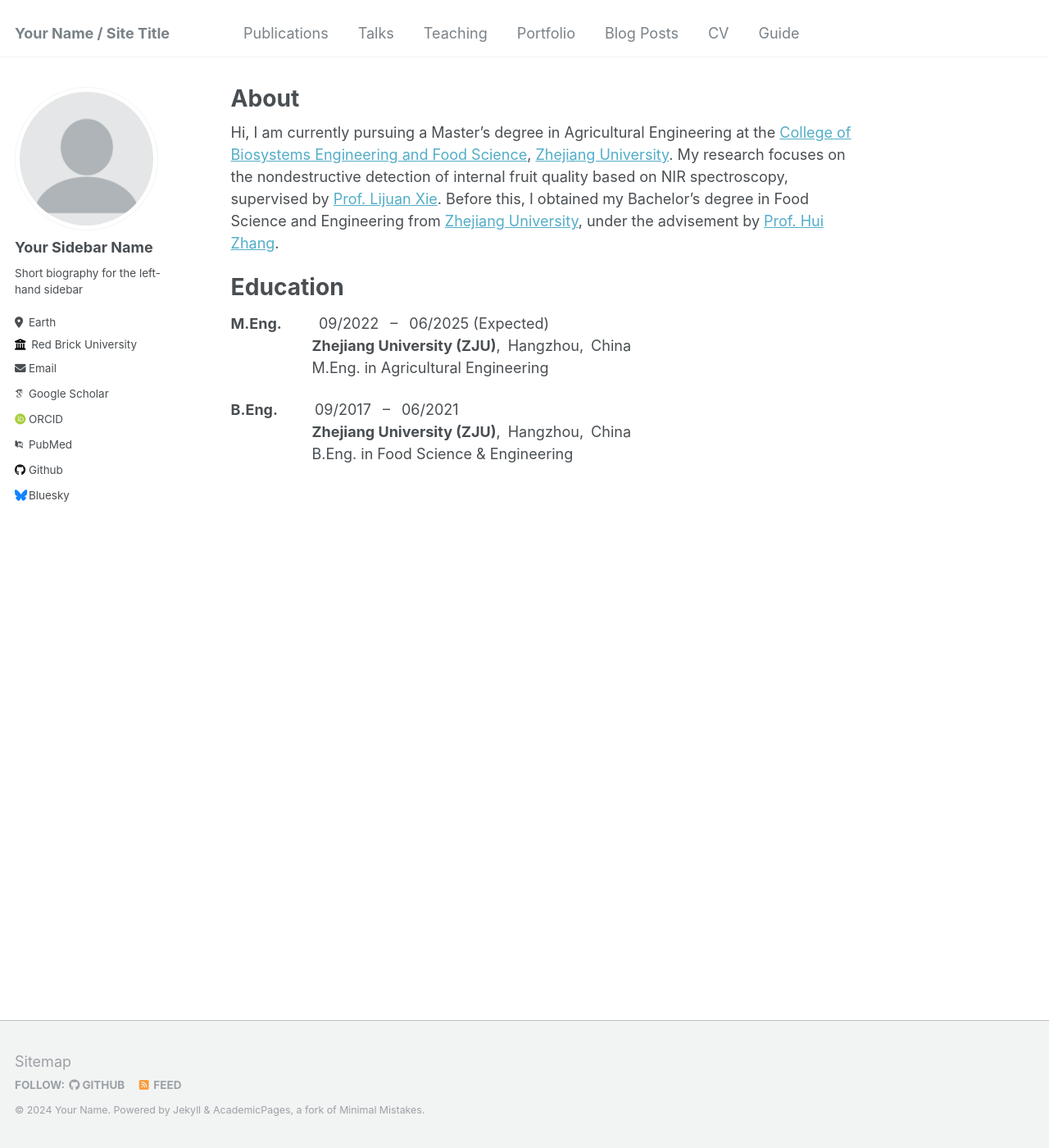
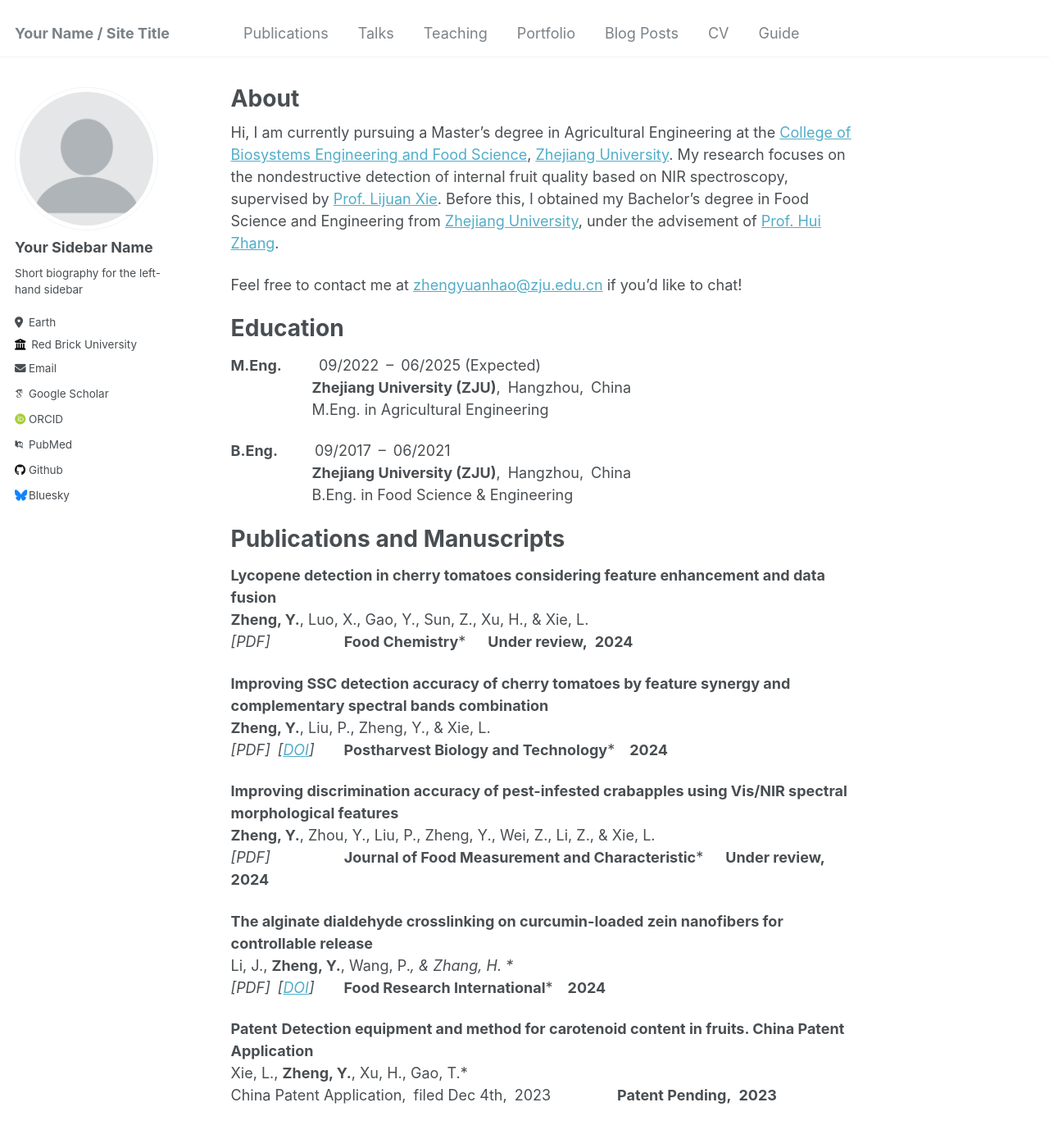
Before and after one commit to Zheng-Yuanhao/Zheng-Yuanhao.github.io, a Jekyll site: the page built from _pages/about.md, in a window 1280 px wide and 1400 px high. Shown: the whole window at 82% size. Built offline with Jekyll 4.4.1, drawn with Linux system fonts in a browser that asks for light colours; some web fonts are replaced.

Commit message:
Update about.md

```diff
--- a/_pages/about.md
+++ b/_pages/about.md
@@ -7,16 +7,42 @@ redirect_from:
   - /about.html
 ---
 
-Hi, I am currently pursuing a Master’s degree in Agricultural Engineering at the [College of Biosystems Engineering and Food Science]( http://www.caefs.zju.edu.cn/caefsen/main.htm), [Zhejiang University]( https://www.zju.edu.cn/english/). My research focuses on the nondestructive detection of internal fruit quality based on NIR spectroscopy, supervised by [Prof. Lijuan Xie](https://person.zju.edu.cn/en/0009667#0). Before this, I obtained my Bachelor’s degree in Food Science and Engineering from [Zhejiang University](https://www.zju.edu.cn/english/), under the advisement by [Prof. Hui Zhang](https://person.zju.edu.cn/en/0009797).
+Hi, I am currently pursuing a Master’s degree in Agricultural Engineering at the [College of Biosystems Engineering and Food Science]( http://www.caefs.zju.edu.cn/caefsen/main.htm), [Zhejiang University]( https://www.zju.edu.cn/english/). My research focuses on the nondestructive detection of internal fruit quality based on NIR spectroscopy, supervised by [Prof. Lijuan Xie](https://person.zju.edu.cn/en/0009667#0). Before this, I obtained my Bachelor’s degree in Food Science and Engineering from [Zhejiang University](https://www.zju.edu.cn/english/), under the advisement of [Prof. Hui Zhang](https://person.zju.edu.cn/en/0009797).
+
+Feel free to contact me at [zhengyuanhao@zju.edu.cn](mailto:zhengyuanhao@zju.edu.cn) if you’d like to chat!
 
 
 Education
 ======
 
-**M.Eng.**&ensp;&ensp;&ensp;&ensp;&ensp;09/2022&ensp; –&ensp; 06/2025 (Expected)<br>
+**M.Eng.**&ensp;&ensp;&ensp;&ensp;&ensp;09/2022&ensp;–&ensp;06/2025 (Expected)<br>
 &ensp;&ensp;&ensp;&ensp;&ensp;&ensp;&ensp;&ensp;&ensp;&ensp;&ensp;**Zhejiang University (ZJU)**,&ensp;Hangzhou,&ensp;China<br>
 &ensp;&ensp;&ensp;&ensp;&ensp;&ensp;&ensp;&ensp;&ensp;&ensp;&ensp;M.Eng. in Agricultural Engineering
 
-**B.Eng.**&ensp;&ensp;&ensp;&ensp;&ensp;09/2017&ensp; –&ensp; 06/2021<br>
+**B.Eng.**&ensp;&ensp;&ensp;&ensp;&ensp;09/2017&ensp;–&ensp;06/2021<br>
 &ensp;&ensp;&ensp;&ensp;&ensp;&ensp;&ensp;&ensp;&ensp;&ensp;&ensp;**Zhejiang University (ZJU)**,&ensp;Hangzhou,&ensp;China<br>
 &ensp;&ensp;&ensp;&ensp;&ensp;&ensp;&ensp;&ensp;&ensp;&ensp;&ensp;B.Eng. in Food Science & Engineering
+
+
+Publications and Manuscripts
+======
+
+**Lycopene detection in cherry tomatoes considering feature enhancement and data fusion**<br>
+**Zheng, Y.**, Luo, X., Gao, Y., Sun, Z., Xu, H., & Xie, L.*<br>
+[PDF]&ensp;&ensp;&ensp;&ensp;&ensp;&ensp;&ensp;&ensp;&ensp;&ensp;***Food Chemistry***&ensp;&ensp;&ensp;**Under review,&ensp;2024**
+
+**Improving SSC detection accuracy of cherry tomatoes by feature synergy and complementary spectral bands combination**<br>
+**Zheng, Y.**, Liu, P., Zheng, Y., & Xie, L.*<br>
+[PDF]&ensp;[[DOI](https://doi.org/10.1016/j.postharvbio.2024.112922)]&ensp;&ensp;&ensp;&ensp;***Postharvest Biology and Technology***&ensp;&ensp;**2024**
+
+**Improving discrimination accuracy of pest-infested crabapples using Vis/NIR spectral morphological features**<br>
+**Zheng, Y.**, Zhou, Y., Liu, P., Zheng, Y., Wei, Z., Li, Z., & Xie, L.*<br>
+[PDF]&ensp;&ensp;&ensp;&ensp;&ensp;&ensp;&ensp;&ensp;&ensp;&ensp;***Journal of Food Measurement and Characteristic***&ensp;&ensp;&ensp;**Under review,&ensp;2024**
+
+**The alginate dialdehyde crosslinking on curcumin-loaded zein nanofibers for controllable release**<br>
+Li, J., **Zheng, Y.**, Wang, P.*, & Zhang, H. *<br>
+[PDF]&ensp;[[DOI](https://doi.org/10.1016/j.foodres.2024.113944)]&ensp;&ensp;&ensp;&ensp;***Food Research International***&ensp;&ensp;**2024**
+
+**Patent** **Detection equipment and method for carotenoid content in fruits. China Patent Application**<br>
+ Xie, L., **Zheng, Y.**, Xu, H., Gao, T.*<br>
+China Patent Application,&ensp;filed Dec 4th,&ensp;2023&ensp;&ensp;&ensp;&ensp;&ensp;&ensp;&ensp;&ensp;&ensp;**Patent Pending,&ensp;2023**
```
